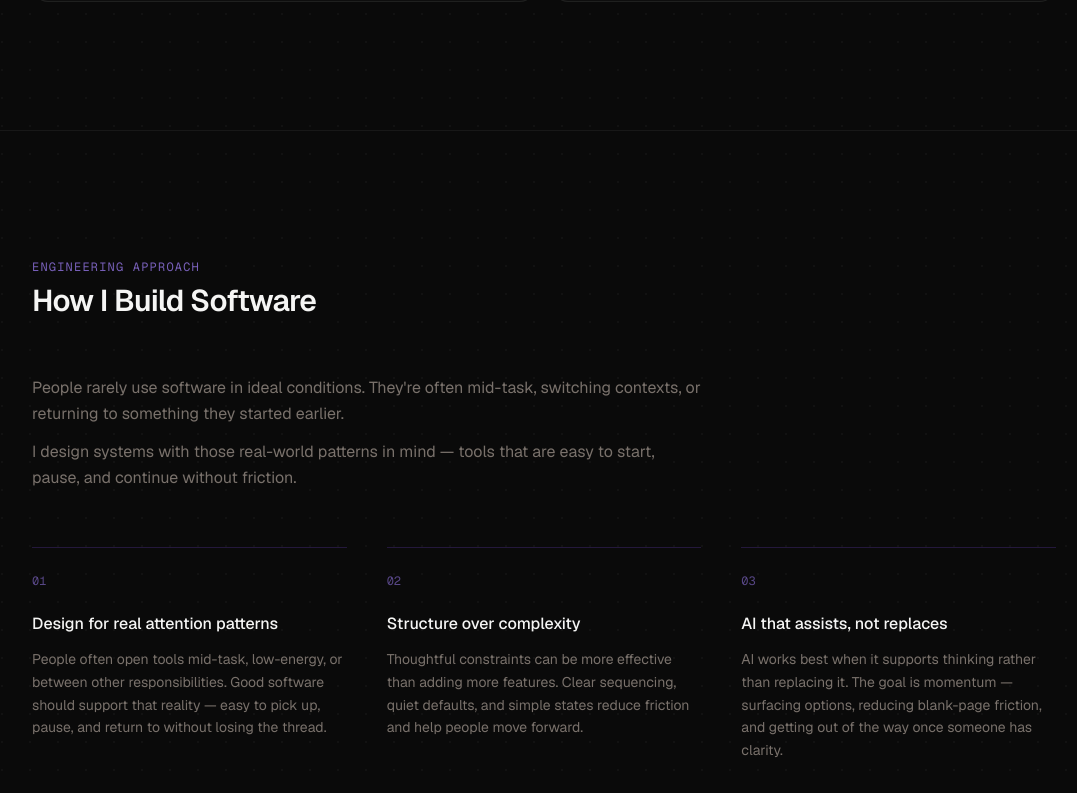
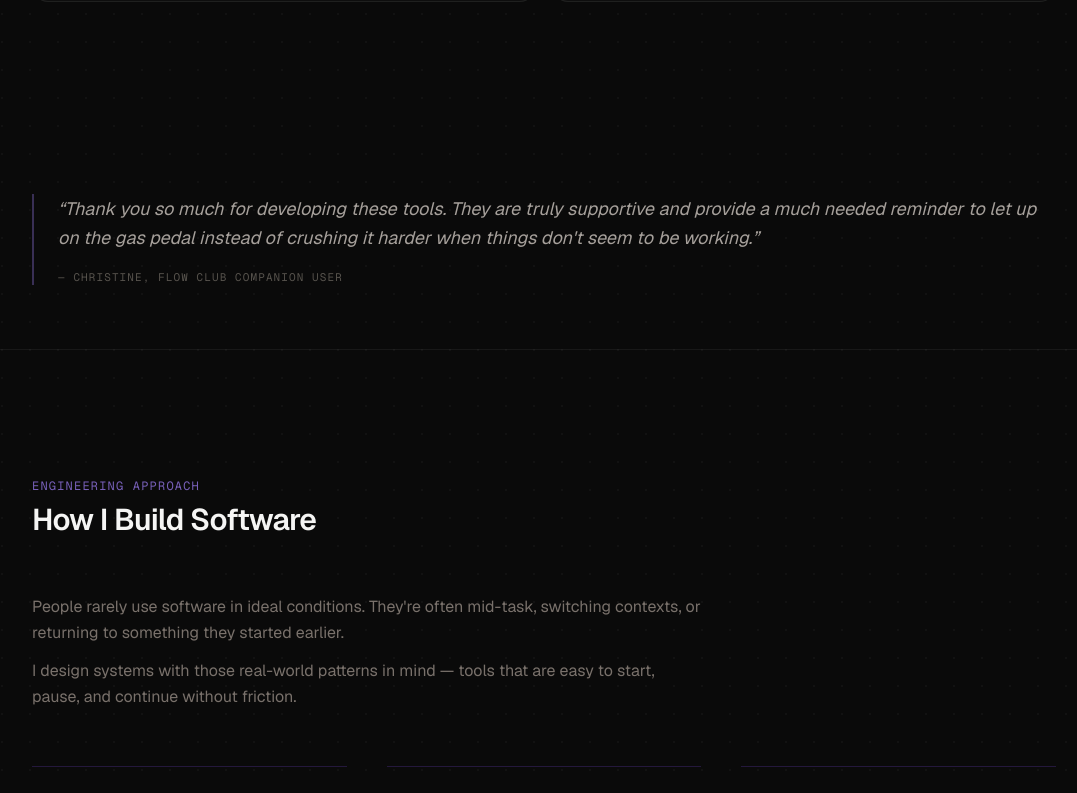
Before and after one commit to lydiacodesdaily/lydia-kwag, a Next.js app: page / in a window 1280 px wide. Shown: the part 1820-2613 px from the top of the page, without its empty margins (96-1173 px from the left). Built offline with nearby package versions, Linux system fonts and the light colour scheme.

Commit message:
Add Testimonial section

```diff
--- a/src/app/page.tsx
+++ b/src/app/page.tsx
@@ -1,6 +1,7 @@
 import Nav from "@/components/Nav";
 import Hero from "@/components/Hero";
 import Projects from "@/components/Projects";
+import Testimonial from "@/components/Testimonial";
 import Approach from "@/components/Approach";
 import About from "@/components/About";
 import Contact from "@/components/Contact";
@@ -20,6 +21,7 @@ export default function Home() {
       <main id="main-content">
         <Hero />
         <Projects />
+        <Testimonial />
         <Approach />
         <About />
         <Contact />
--- /dev/null
+++ b/src/components/Testimonial.tsx
@@ -0,0 +1,27 @@
+"use client";
+
+import { motion } from "framer-motion";
+
+export default function Testimonial() {
+  return (
+    <section className="px-6 py-16">
+      <div className="mx-auto max-w-5xl">
+        <motion.blockquote
+          initial={{ opacity: 0, y: 20 }}
+          whileInView={{ opacity: 1, y: 0 }}
+          viewport={{ once: true, margin: "-60px" }}
+          transition={{ duration: 0.6, ease: [0.25, 0.1, 0.25, 1] }}
+          className="border-l-2 border-violet-400/30 pl-6"
+        >
+          <p className="mb-4 text-base leading-relaxed text-stone-400 italic sm:text-lg">
+            &ldquo;Thank you so much for developing these tools. They are truly supportive and provide a much needed reminder
+            to let up on the gas pedal instead of crushing it harder when things don&apos;t seem to be working.&rdquo;
+          </p>
+          <footer className="font-mono text-[11px] uppercase tracking-widest text-stone-600">
+            — Christine, Flow Club Companion user
+          </footer>
+        </motion.blockquote>
+      </div>
+    </section>
+  );
+}
```
